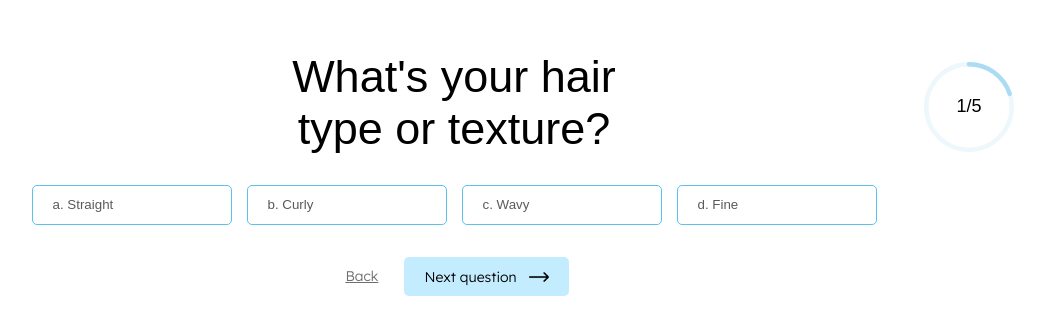
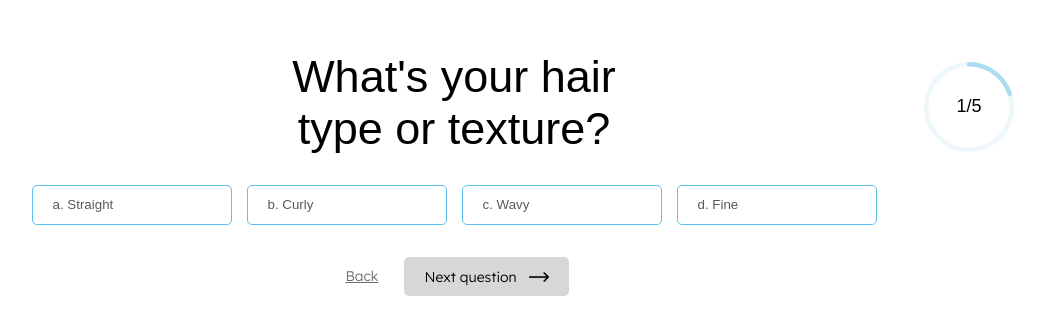
Before and after one commit to pavelAngelovv/hair-quiz, a React (Create React App) app: page /question1 in a window 1280 px wide. Shown: the part 242-576 px from the top of the page, without its empty margins (186-1231 px from the left). Built offline with nearby package versions, Linux system fonts and the light colour scheme; a web font is replaced by a local one.

Commit message:
Add disabled next button functionality

```diff
--- a/src/components/Question.tsx
+++ b/src/components/Question.tsx
@@ -39,7 +39,9 @@ const Question: React.FC<QuestionProps> = ({
     };
 
     const handleNext = () => {
-        navigate(nextQuestionPath);
+        if (selectedAnswer) {
+            navigate(nextQuestionPath);
+        }
     };
 
     const handleBack = () => {
@@ -64,7 +66,11 @@ const Question: React.FC<QuestionProps> = ({
             </div>
             <div className="navigation-buttons">
                 <button className="back-button" onClick={handleBack}>Back</button>
-                <button className="next-button" onClick={handleNext}>
+                <button
+                    className="next-button"
+                    onClick={handleNext}
+                    disabled={!selectedAnswer} // Disable button if no answer is selected
+                >
                     Next question <img src={arrow} alt="Arrow" style={{ width: '20px', marginLeft: '8px', marginBottom: '-5px' }} />
                 </button>
             </div>
--- a/src/styles/questions.css
+++ b/src/styles/questions.css
@@ -80,6 +80,15 @@
     font-size: 14px;
 }
 
+.next-button:disabled {
+    background: #d7d7d7;
+    cursor:inherit;
+}
+
+.next-button:disabled:hover {
+    background: #d7d7d7;
+}
+
 .next-button:hover {
     background: #8ed5f4;
 }
--- a/src/styles/results.css
+++ b/src/styles/results.css
@@ -1,13 +1,13 @@
 .results {
     display: flex;
     flex-direction: column;
-    height: 100vh;
+    height: 115vh;
 }
 
 .results__background {
     position: relative;
     top: 0;
-    height: 50vh;
+    height: 55vh;
     width: 100%;
     background-image: url('../images/c77ec1fc9d27c36047d092f5787f5336.jpeg');
     background-size: cover;
@@ -73,8 +73,8 @@
     overflow: hidden;
     display: flex;
     flex-direction: column;
-    height: 400px;
-    width: 280px !important;
+    height: 450px;
+    width: 300px !important;
     transition: transform 0.2s;
     background-color: #EEF7FB;
     justify-content: center;
@@ -94,8 +94,8 @@
 
 .text-only-card p {
     text-align: left;
-    padding-left: 40px;
-    padding-right: 40px;
+    padding-left: 50px;
+    padding-right: 50px;
     font-family: "Lexend", sans-serif;
     font-weight: 200;
     font-style: normal;
@@ -110,8 +110,8 @@
     overflow: hidden;
     display: flex;
     flex-direction: column;
-    height: 270px;
-    width: 280px;
+    height: 320px;
+    width: 320px;
     transition: transform 0.2s;
     background-color: #f4f4f9;
     justify-content: center;
@@ -148,7 +148,7 @@
 
 .slick-slider {
     margin-top: -60px;
-    width: 1000px;
+    width: 1050px;
     margin-left: auto;
     margin-right: auto;
     text-align: center;
```
